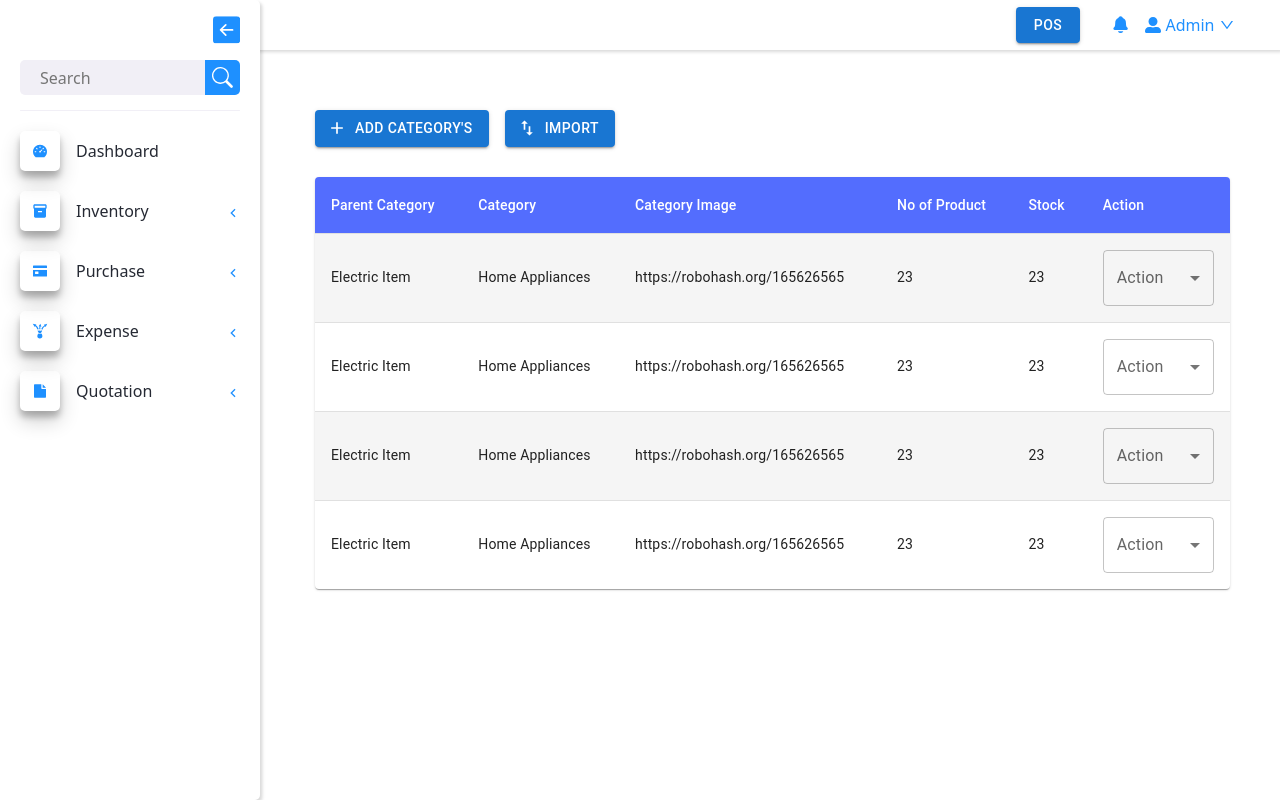
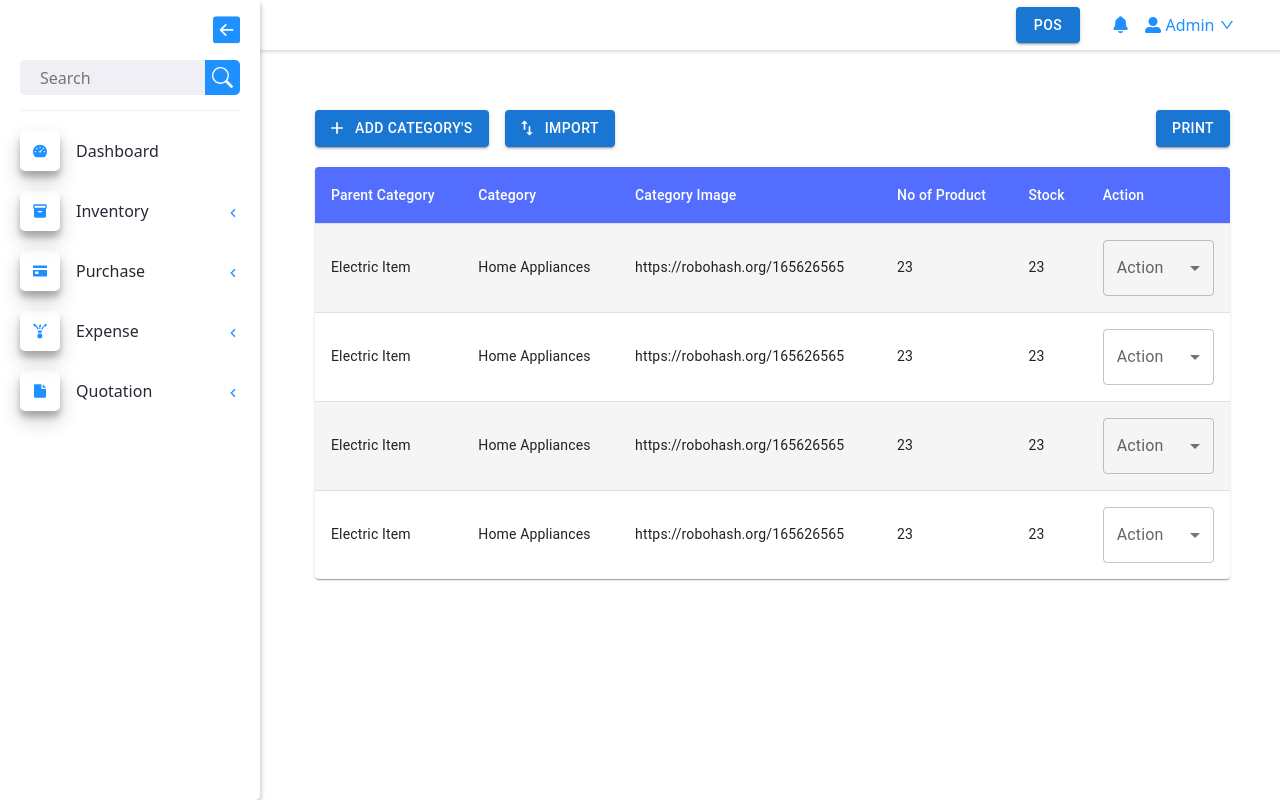
Before and after one commit to Nazif-Malhi/crm-billing-software-v.1, a React (Create React App) app: page /inventory/category in a window 1280 px wide. Built offline with nearby package versions, Linux system fonts and the light colour scheme.

Commit message:
Add print btn to print react table component

```diff
--- a/package.json
+++ b/package.json
@@ -29,6 +29,7 @@
     "react-icons": "^4.3.1",
     "react-router-dom": "^6.0.2",
     "react-scripts": "4.0.3",
+    "react-to-print": "^2.14.7",
     "recharts": "^2.1.8",
     "styled-components": "^5.3.3",
     "web-vitals": "^1.1.2"
--- a/src/Application/Pages/Inventory/Category/Category.js
+++ b/src/Application/Pages/Inventory/Category/Category.js
@@ -18,7 +18,11 @@ import Select from '@mui/material/Select';
 import Chip from '@mui/material/Chip';
 import FormControl from '@mui/material/FormControl';
 import CategoryTable from "./CategoryTable";
+
 import { padding } from '@mui/system';
+///
+import { useRef } from 'react';
+import { useReactToPrint } from 'react-to-print';
 
 
 
@@ -91,20 +95,32 @@ const Category = () => {
     );
   };
 
+//Print selection
+  const componentRef = useRef();
+  const handlePrint = useReactToPrint({
+    content: () => componentRef.current,
+  });
 
 
   return(
     < >
     <div className='main_container' style={{padding:50}}>
-      <Stack spacing={2} direction="row" style={{paddingBottom:30}}>
+      <div  style={{paddingBottom:20,display:"flex",justifyContent:"space-between"}} >
+      <Stack spacing={2} direction="row">
         <ButtonR variant="contained" startIcon={<AddIcon />} onClick = {handleShow}>
           Add Category's
         </ButtonR>
         <ButtonR variant="contained" startIcon={<ImportExportIcon />} onClick = {handleShowIm}>
           Import
         </ButtonR>
+
       </Stack>
-
+      <Stack spacing={2}>
+        <ButtonR variant="contained" onClick={handlePrint} >
+          Print
+        </ButtonR>
+      </Stack>
+      </div>
 
       {/* Modal Code */}
 
@@ -216,7 +232,7 @@ const Category = () => {
       </Modal>
       </div>
 
-    <CategoryTable/>
+    <CategoryTable ref={componentRef}/>
 
     </div>
     </>
--- a/src/Application/Pages/Inventory/Category/CategoryTable.jsx
+++ b/src/Application/Pages/Inventory/Category/CategoryTable.jsx
@@ -91,15 +91,15 @@ const rows = [
   const columns=["Parent Category","Category","Category Image","No of Product","Stock","Action"];
 
 
-
-export default function CustomizedTables() {
+   const CustomizedTables=React.forwardRef((props, ref) =>  {
 
   return (
-    <TableContainer component={Paper}>
+    <TableContainer component={Paper} ref={ref}>
       <Table sx={{ minWidth: 700 }} aria-label="customized table">
         <CategoryTableHeader columns={columns} />
         <CategoryTableBody data={rows}/>
       </Table>
     </TableContainer>
   );
-}
+});
+export default CustomizedTables;
```
Also changed, not shown: 1 other file (tests, documents, lock files or other folders).
